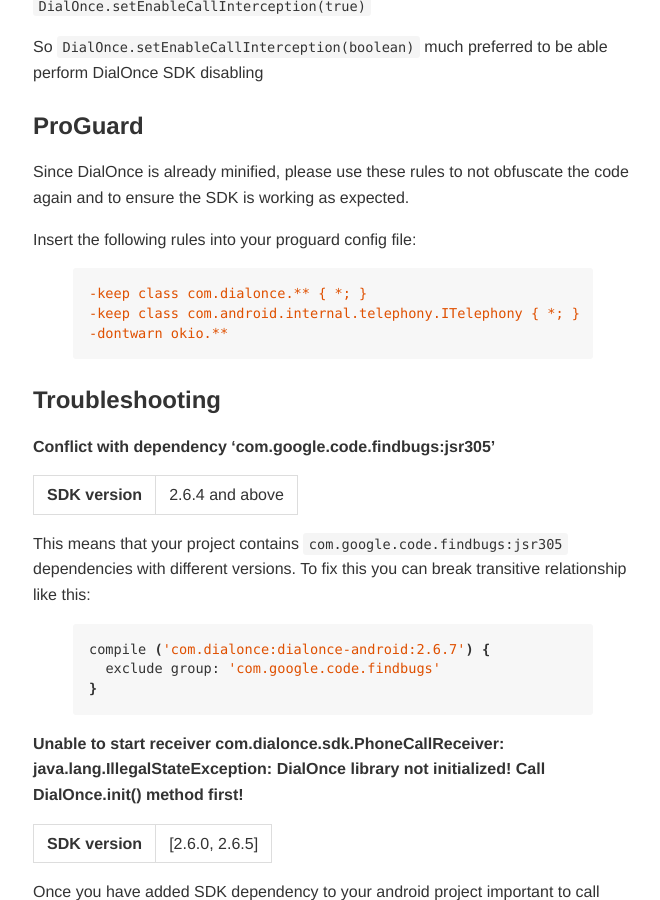
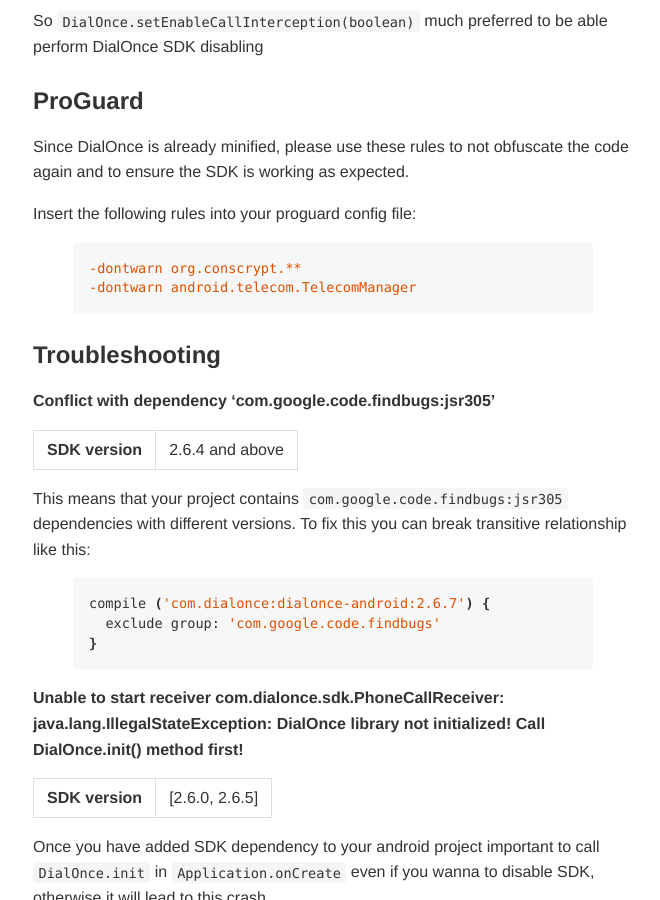
Before and after one commit to dialonce/dialonce.github.io, a Jekyll site: the page built from android/howto/index.md, in a window 1280 px wide and 900 px high, scrolled down 4345 px. Shown: the whole window, without its empty margins (307-967 px from the left). Built offline with Jekyll 4.4.1, drawn with Linux system fonts in a browser that asks for light colours.

```diff
--- a/android/howto/index.md
+++ b/android/howto/index.md
@@ -170,9 +169,8 @@ Since DialOnce is already minified, please use these rules to not obfuscate the
 Insert the following rules into your proguard config file:
 
 {% highlight yaml %}
--keep class com.dialonce.** { *; }
--keep class com.android.internal.telephony.ITelephony { *; }
--dontwarn okio.**
+-dontwarn org.conscrypt.**
+-dontwarn android.telecom.TelecomManager
 {% endhighlight %}
 
 ### Troubleshooting
```
Also changed, not shown: other parts of android/howto/index.md (+1 -2 lines).
